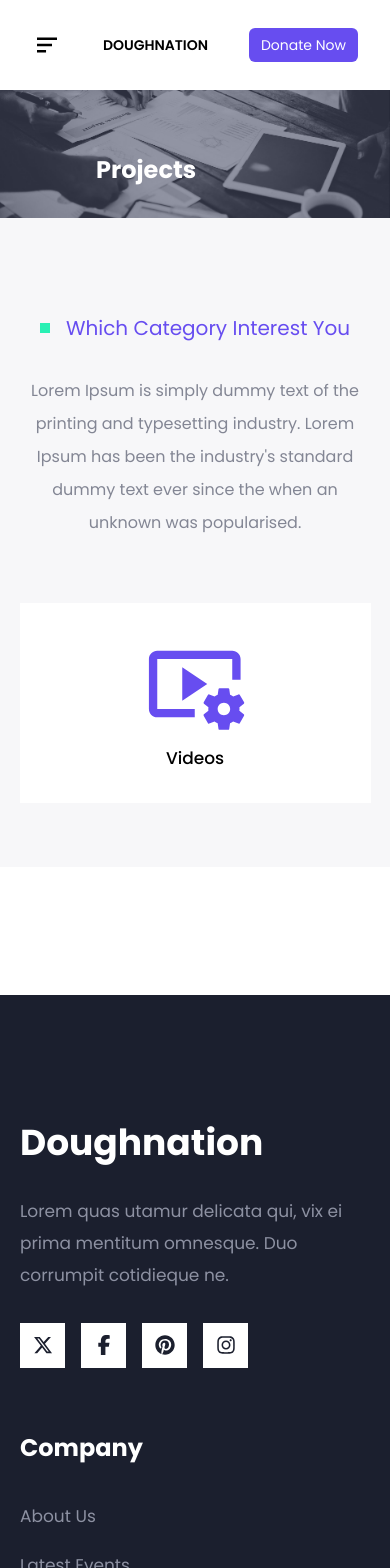
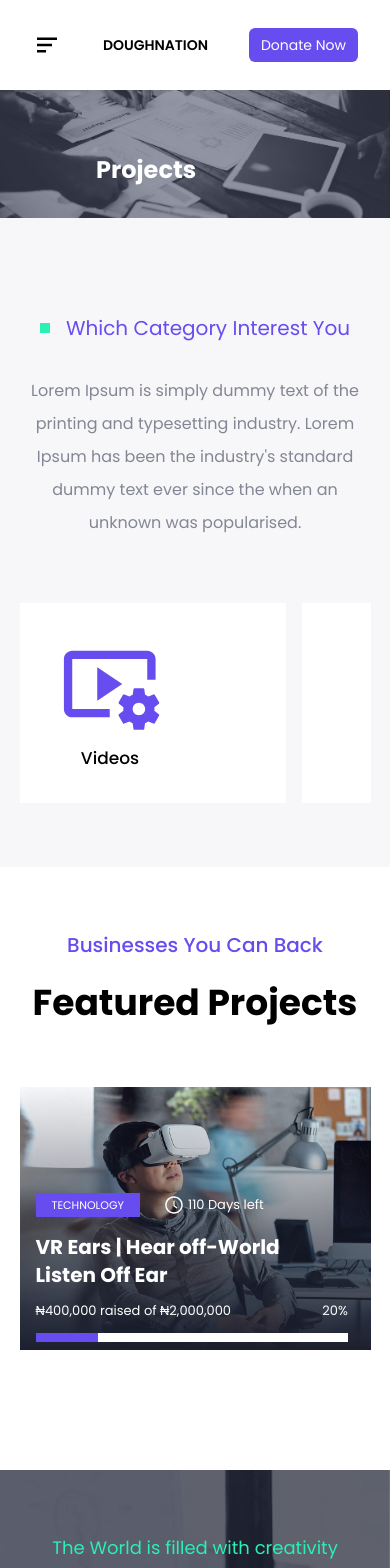
Before and after one commit to spanzyteo/Doughnation, a Next.js app: page /projects in a window 390 px wide. Shown: the top 1568 px of the page. Built offline with nearby package versions, Linux system fonts and the light colour scheme.

Commit message:
modification on project page

```diff
--- a/app/about-us/page.tsx
+++ b/app/about-us/page.tsx
@@ -74,6 +74,7 @@ const AboutUs = () => {
       <AboutTeamMembers />
       <CreativitySection />
       <Testimonials />
+      <div className='mt-[4rem]'></div>
     </div>
   )
 }
--- a/app/components/ContactAndFooter.tsx
+++ b/app/components/ContactAndFooter.tsx
@@ -9,7 +9,7 @@ import { FaLocationDot } from 'react-icons/fa6'
 
 const ContactAndFooter = () => {
   return (
-    <div className="bg-[url('/bg-footer.png')] bg-cover bg-center bg-[#1B1F2E] mt-[8rem] flex flex-col xl:px-24 lg:px-28 px-5">
+    <div className="bg-[url('/bg-footer.png')] bg-cover bg-center bg-[#1B1F2E] mt-[8rem flex flex-col xl:px-24 lg:px-28 px-5">
       <div className="grid grid-cols-1 lg:grid-cols-2 xl:grid-cols-4 mt-32 gap-16">
         <div className="flex flex-col gap-8">
           <h1 className="text-white font-bold text-4xl">Doughnation</h1>
--- a/app/components/FeaturedProjects.tsx
+++ b/app/components/FeaturedProjects.tsx
@@ -1,5 +1,5 @@
 'use client'
-import React, { useEffect, useState } from 'react'
+import React, { useEffect, useState, useRef } from 'react'
 import Image from 'next/image'
 import { projects } from '../utils/projects'
 import { motion } from 'framer-motion'
@@ -8,15 +8,18 @@ import { AiOutlineClockCircle } from 'react-icons/ai'
 const FeaturedProjects = () => {
   const [itemsToShow, setItemsToShow] = useState(3)
   const [startIndex, setStartIndex] = useState(0)
+  const containerRef = useRef<HTMLDivElement>(null)
+  const gap = 16 // 16px gap (Tailwind gap-4)
 
   useEffect(() => {
     const handleResize = () => {
-      if (window.innerWidth >= 1024) {
-        setItemsToShow(3) // Large screens: 3 images
-      } else if (window.innerWidth >= 768) {
-        setItemsToShow(3) // Medium screens: 3 images
+      const width = window.innerWidth
+      if (width >= 1024) {
+        setItemsToShow(3) // Large screens: 3 items
+      } else if (width >= 768) {
+        setItemsToShow(2) // Medium screens: 2 items
       } else {
-        setItemsToShow(1) // Mobile: 1 image
+        setItemsToShow(1) // Small screens: 1 item
       }
     }
 
@@ -29,12 +32,15 @@ const FeaturedProjects = () => {
   }, [])
 
   const maxIndex = projects.length - itemsToShow
+  const itemWidth = containerRef.current
+    ? (containerRef.current.offsetWidth - (itemsToShow - 1) * gap) / itemsToShow
+    : 0
 
   // Auto-scroll effect
   useEffect(() => {
     const interval = setInterval(() => {
       setStartIndex((prevIndex) => (prevIndex >= maxIndex ? 0 : prevIndex + 1))
-    }, 8000) // Change image every 3 seconds
+    }, 8000) // Change item every 8 seconds
 
     return () => clearInterval(interval)
   }, [maxIndex])
@@ -49,16 +55,24 @@ const FeaturedProjects = () => {
       </h1>
 
       {/* Project Container */}
-      <div className="overflow-hidden w-[90%] flex mt-16 mx-auto xl:w-[1200px]">
+      <div
+        ref={containerRef}
+        className="overflow-hidden w-[90%] flex mt-16 mx-auto xl:w-[1200px]"
+      >
         <motion.div
-          className="flex gap-4 flex-nowrap"
-          animate={{ x: -startIndex * (104 / itemsToShow) + '%' }} // Moves images left automatically
+          className="flex flex-nowrap"
+          animate={{ x: `-${startIndex * (itemWidth + gap)}px` }} // Moves by exact item width + gap
           transition={{ duration: 0.6, ease: 'easeInOut' }}
+          style={{ width: projects.length * (itemWidth + gap) }}
         >
-          {projects.map((item) => (
+          {projects.map((item, index) => (
             <div
               key={item.id}
-              className="w-full md:min-w-[calc(100%/3.1)] min-w-full aspect-[4/3] relative cursor-pointer group"
+              className="flex-shrink-0 aspect-[4/3] relative cursor-pointer group"
+              style={{
+                width: `${itemWidth}px`,
+                marginRight: index !== projects.length - 1 ? `${gap}px` : '0px',
+              }}
             >
               <Image
                 src={item.image}
@@ -68,7 +82,7 @@ const FeaturedProjects = () => {
                 className="object-cover w-full h-full"
               />
               <div className="absolute inset-0 bg-gradient-to-t from-[rgb(27,31,46)] to-transparent"></div>
-              <div className="absolute lg:top-16 top-7 flex flex-col w-full h-full group-hover:bg-white transition-all duration-500 ease-in-out">
+              <div className="absolute xl:top-[20%] lg:top-[6%] md:top-[23%] sm:top-[50%] top-[25%] flex flex-col w-full h-full group-hover:bg-white transition-all duration-500 ease-in-out">
                 <div className="w-[89%] absolute left-4 mt-10">
                   <div className="flex items-center">
                     <button className="bg-[#674DF0] text-white px-4 py-1 uppercase text-[11px] cursor-pointer">
@@ -81,7 +95,7 @@ const FeaturedProjects = () => {
                       </h1>
                     </div>
                   </div>
-                  <h1 className="text-white font-bold text-2xl lg:mt-6 mt-4 w-[270px] group-hover:text-black">
+                  <h1 className="text-white font-bold xl:text-2xl lg:text-xl md:text-lg text-xl lg:mt-6 mt-4 max-w-[260px] group-hover:text-black">
                     {item.title}
                   </h1>
                   <div className="flex mt-3 items-center justify-between">
--- a/app/page.tsx
+++ b/app/page.tsx
@@ -16,6 +16,7 @@ export default function Home() {
       <Partners />
       <Testimonials />
       <TeamMembers />
+      <div className="mt-[4rem]"></div>
     </div>
   )
 }
--- a/app/projects/page.tsx
+++ b/app/projects/page.tsx
@@ -1,4 +1,7 @@
 'use client'
+import CreativitySection from '../components/CreativitySection'
+import DoughnationRecords from '../components/Doughnation_Records/DoughnationRecords'
+import FeaturedProjects from '../components/FeaturedProjects'
 import ProjectCategory from '../components/ProjectCategory'
 
 const Projects = () => {
@@ -30,6 +33,8 @@ const Projects = () => {
         </div>
         <ProjectCategory />
       </div>
+      <FeaturedProjects />
+      <CreativitySection />
     </div>
   )
 }
```
